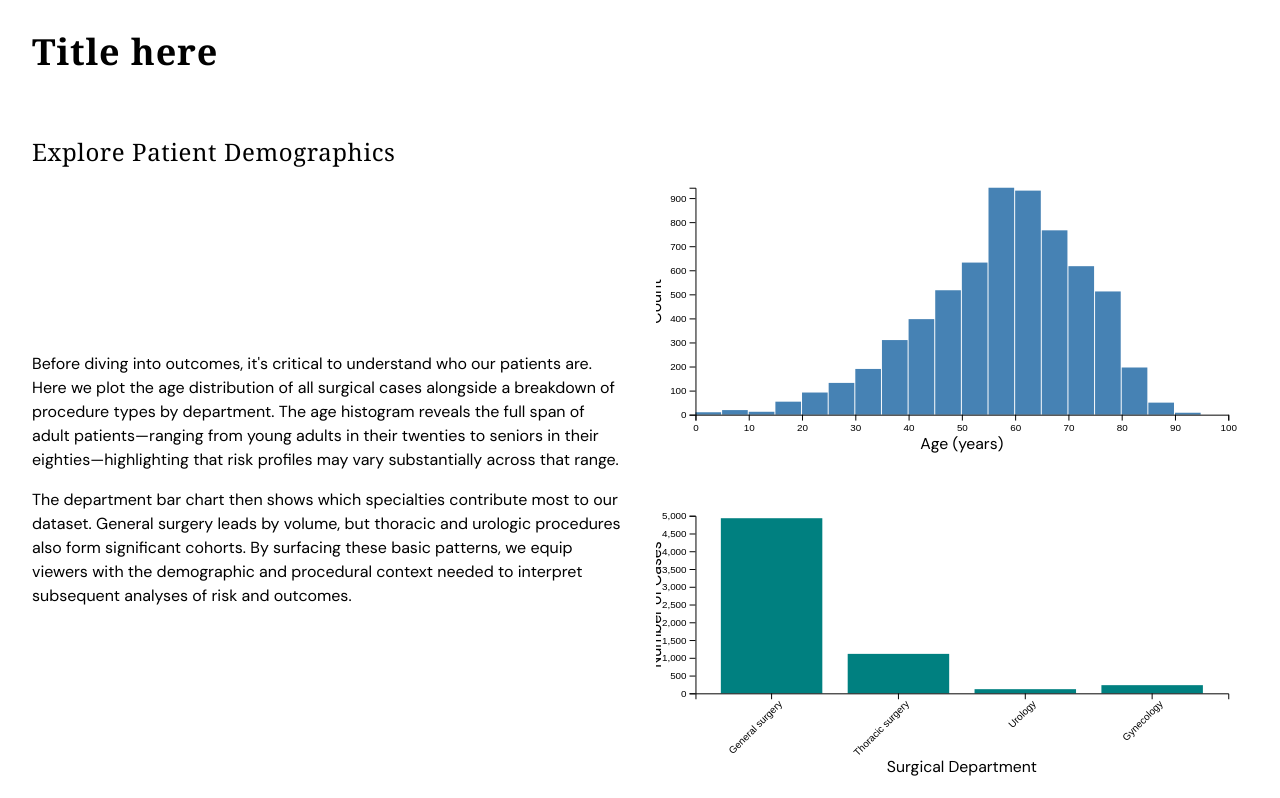
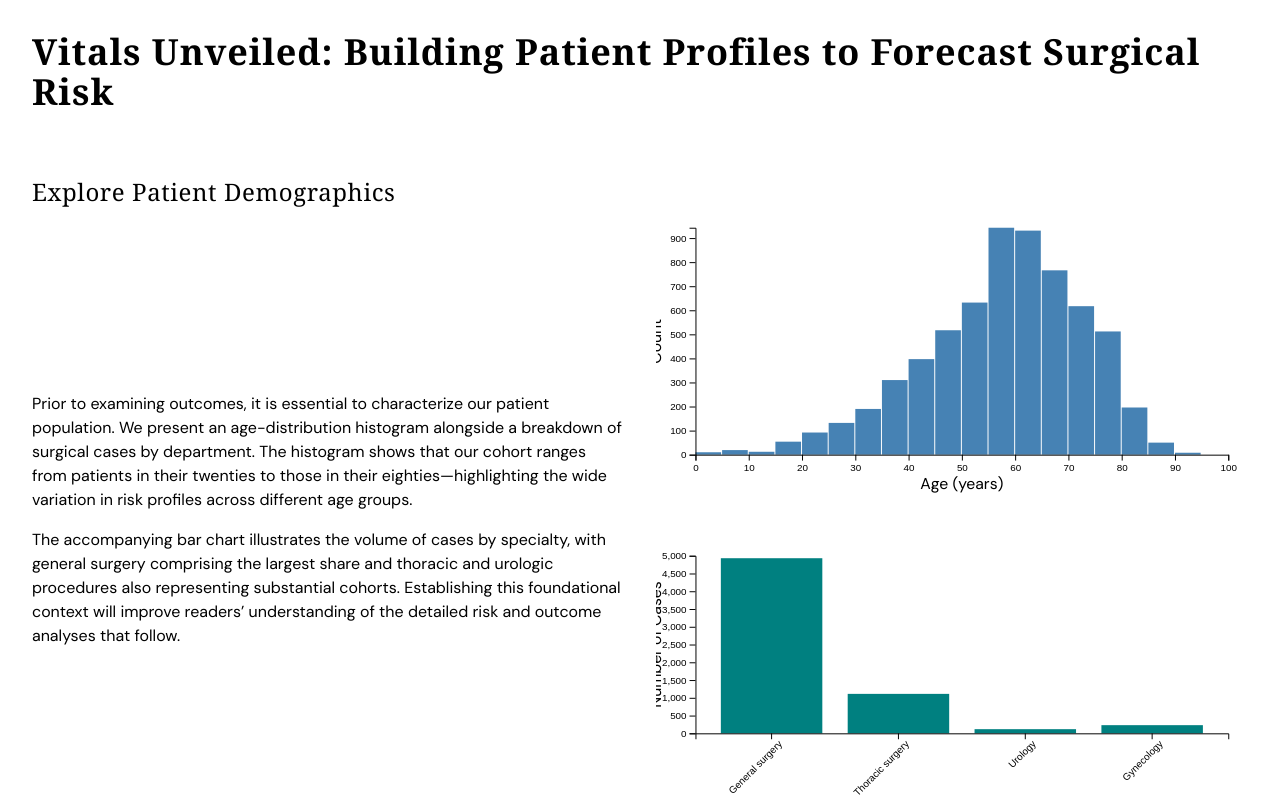
Before and after one commit to chewycrunch/final-proj-dsc106, a SvelteKit app: page / in a window 1280 px wide. Shown: the top 798 px of the page. Built offline with nearby package versions, Linux system fonts and the light colour scheme.

Commit message:
add title and change first paragraph write up

```diff
--- a/src/routes/+layout.svelte
+++ b/src/routes/+layout.svelte
@@ -8,7 +8,7 @@
 </script>
 
 <svelte:head>
-	<title>title goes here</title>
+	<title>Vitals Unveiled: Building Patient Profiles to Forecast Surgical Risk</title>
 	<meta name="description" content="View your favorite basketball content." />
 	<meta name="viewport" content="width=device-width, initial-scale=1" />
 </svelte:head>
--- a/src/routes/+page.svelte
+++ b/src/routes/+page.svelte
@@ -98,24 +98,22 @@
 	});
 </script>
 
-<h1>Title here</h1>
+<h1>Vitals Unveiled: Building Patient Profiles to Forecast Surgical Risk</h1>
 <!-- Section 1: Demographics (visual on right) -->
 <section>
 	<h2>Explore Patient Demographics</h2>
 	<div class="flex flex-col items-center gap-8 md:flex-row">
 		<div class="space-y-4 md:w-1/2">
 			<p>
-				Before diving into outcomes, it's critical to understand who our patients are. Here we plot
-				the age distribution of all surgical cases alongside a breakdown of procedure types by
-				department. The age histogram reveals the full span of adult patients—ranging from young
-				adults in their twenties to seniors in their eighties—highlighting that risk profiles may
-				vary substantially across that range.
+				Prior to examining outcomes, it is essential to characterize our patient population.
+				We present an age-distribution histogram alongside a breakdown of surgical cases by department.
+				The histogram shows that our cohort ranges from patients in their twenties to those in their eighties—highlighting
+				the wide variation in risk profiles across different age groups.
 			</p>
 			<p>
-				The department bar chart then shows which specialties contribute most to our dataset.
-				General surgery leads by volume, but thoracic and urologic procedures also form significant
-				cohorts. By surfacing these basic patterns, we equip viewers with the demographic and
-				procedural context needed to interpret subsequent analyses of risk and outcomes.
+				The accompanying bar chart illustrates the volume of cases by specialty, with general surgery comprising the largest share
+				and thoracic and urologic procedures also representing substantial cohorts. Establishing this foundational context will improve readers’ understanding
+				of the detailed risk and outcome analyses that follow.
 			</p>
 		</div>
 		<div class="space-y-8 md:w-1/2">
@@ -162,7 +160,7 @@
 	<h3>What the chart reveals</h3>
 	<ul class="list-inside list-disc space-y-1">
 		<li>
-			<strong>Mortality</strong> — cohort&nbsp;A shows a non-zero median mortality, whereas cohort&nbsp;B’s
+			<strong>Mortality</strong> — cohort&nbsp;A shows a non-zero median mortality, whereas cohort&nbsp;B's
 			median is 0&nbsp;%; hover the red and blue vertices to see exact percentages.
 		</li>
 		<li>
```
